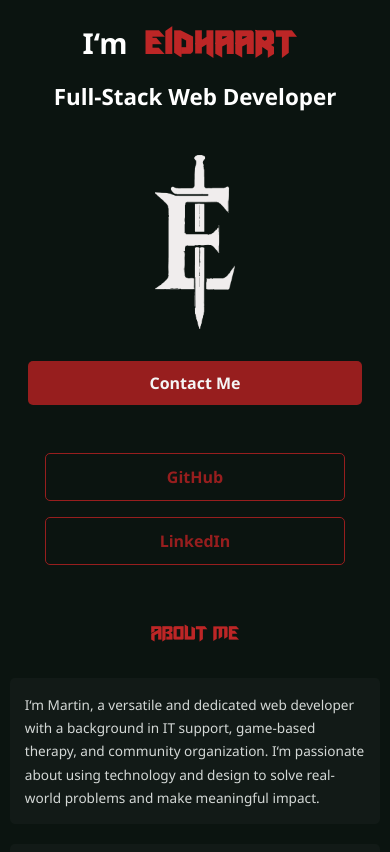
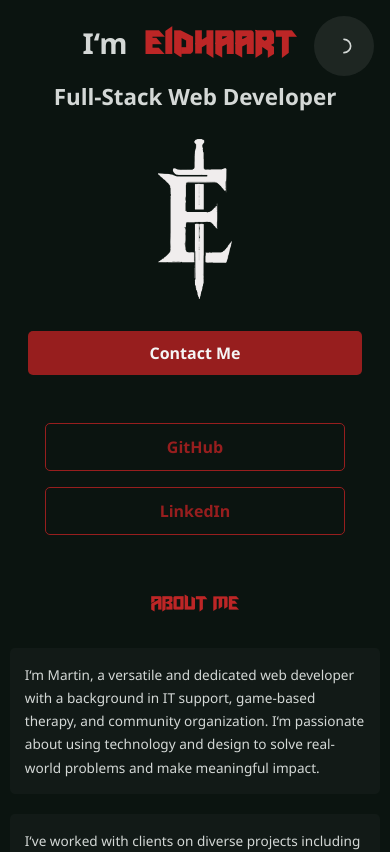
Before and after one commit to Eidhaart/EidhaartPortfolio, a Next.js app: page / in a window 390 px wide. Shown: the top 852 px of the page. Built offline with nearby package versions, Linux system fonts and the light colour scheme.

Commit message:
commit with mobile optimization

```diff
--- a/src/app/globals.css
+++ b/src/app/globals.css
@@ -28,6 +28,17 @@ body {
   --color-card-bg: #131a17; /* dark green-black for cards */
   --color-btn-text: #f5f5f5;
   --font-hero: "Orbitron", "Segoe UI", Tahoma, Geneva, Verdana, sans-serif;
+}
+
+[data-theme="light"] {
+  --color-bg: #f4f4f4;
+  --color-text: #1a1a1a;
+  --color-border: #ccc;
+  --color-muted: #e0e0e0;
+  --color-accent: #c62828; /* bold red */
+  --color-accent-hover: #b71c1c; /* darker red */
+  --color-card-bg: #ffffff;
+  --color-btn-text: #ffffff;
 }
 
 @font-face {
@@ -72,7 +83,7 @@ body {
 .intro-line {
   font-size: 2.5rem;
   font-weight: 700;
-  color: white;
+  color: var(--color-text);
   margin: 0;
 }
 
@@ -87,7 +98,7 @@ body {
 .intro-subtitle {
   font-size: 1.8rem;
   font-weight: 700;
-  color: white;
+  color: var(--color-text);
   margin-top: 0.5rem;
 }
 
@@ -114,20 +125,12 @@ body {
   min-width: 280px;
 }
 
-.hero-image-wrapper {
-  flex: 1;
-  display: flex;
-  justify-content: center;
-  align-items: center;
-  min-width: 280px;
-}
-
-.hero-image {
-  width: 240px;
-  height: auto;
-  border-radius: 20px;
+.eidhaart-logo {
+  height: 30rem;
+  width: auto;
   object-fit: contain;
-  transition: all 0.3s ease-in-out;
+  display: block;
+  transition: all 0.3s ease;
 }
 
 .header {
@@ -349,7 +352,7 @@ p {
 
 /* Keep this from earlier if you haven't added it yet */
 .skill-pill {
-  background-color: rgba(255, 255, 255, 0.05);
+  background-color: var(--color-card-bg);
   padding: 0.4rem 0.8rem;
   border-radius: 5px;
   font-size: 1.2rem;
@@ -440,7 +443,7 @@ p {
 }
 
 .footer-logo {
-  height: 36px;
+  height: 65px;
   width: auto;
   opacity: 0.9;
   display: block;
@@ -540,7 +543,7 @@ p {
   }
 
   .footer-logo {
-    height: 32px;
+    height: 65px;
   }
 
   .footer-content {
@@ -554,7 +557,7 @@ p {
   .intro-line {
     font-size: 1.8rem;
     font-weight: 700;
-    color: white;
+    color: var(--color-text);
     margin: 0;
   }
 
@@ -566,7 +569,7 @@ p {
   .intro-subtitle {
     font-size: 1.4rem;
     font-weight: 700;
-    color: white;
+    color: var(--color-text);
     margin-top: 0.5rem;
   }
 }
@@ -658,7 +661,7 @@ p {
   }
 
   .footer-logo {
-    height: 28px;
+    height: 45px;
   }
 
   .hero-links-split {
@@ -694,4 +697,54 @@ p {
     width: 100%;
     text-align: center;
   }
+
+  .eidhaart-logo {
+    height: 10rem;
+    width: auto;
+    object-fit: contain;
+    display: block;
+    transition: all 0.3s ease;
+  }
 }
+
+.theme-toggle {
+  position: fixed;
+  top: 1rem;
+  right: 1rem;
+  background: rgba(255, 255, 255, 0.08);
+  border: none;
+  border-radius: 50%;
+  width: 60px;
+  height: 60px;
+  display: flex;
+  align-items: center;
+  justify-content: center;
+  cursor: pointer;
+  z-index: 999;
+  transition: background 0.3s ease;
+}
+
+.theme-toggle:hover {
+  background: rgba(255, 255, 255, 0.15);
+}
+
+.theme-toggle .icon-wrapper {
+  display: flex;
+  align-items: center;
+  justify-content: center;
+  transition: transform 0.4s ease, opacity 0.3s ease;
+}
+
+.theme-toggle .sun {
+  transform: rotate(0deg);
+}
+
+.theme-toggle .moon {
+  transform: rotate(360deg);
+}
+
+.theme-toggle svg {
+  width: 20px;
+  height: 20px;
+  fill: var(--color-text);
+}
--- a/src/app/page.js
+++ b/src/app/page.js
@@ -4,6 +4,7 @@ import Projects from "@/components/Projects";
 import Skills from "@/components/Skills";
 import Contact from "@/components/Contact";
 import Footer from "@/components/Footer";
+import ThemeToggle from "@/components/ThemeToggle";
 
 export default function Home() {
   return (
@@ -13,6 +14,8 @@ export default function Home() {
         type="text/css"
         href="https://cdn.jsdelivr.net/gh/devicons/devicon@latest/devicon.min.css"
       />
+
+      <ThemeToggle />
 
       <Navbar />
 
--- a/src/components/Navbar.js
+++ b/src/components/Navbar.js
@@ -11,8 +11,9 @@ export default function Navbar() {
       <div className="hero-image-wrapper">
         <img
           src="/images/eidhaart-white.png"
-          alt="Eidhaart logotype"
-          className="hero-image"
+          alt="Eidhaart logo"
+          className="eidhaart-logo"
+          id="themeLogo"
         />
       </div>
     </nav>
--- /dev/null
+++ b/src/components/ThemeToggle.js
@@ -0,0 +1,57 @@
+"use client";
+import { useEffect, useState } from "react";
+
+export default function ThemeToggle() {
+  const [theme, setTheme] = useState("dark");
+
+  // Load saved theme on first render
+  useEffect(() => {
+    const savedTheme = localStorage.getItem("theme") || "dark";
+    setTheme(savedTheme);
+    document.documentElement.setAttribute("data-theme", savedTheme);
+
+    const logo = document.getElementById("themeLogo");
+    if (logo) {
+      logo.src =
+        savedTheme === "dark"
+          ? "/images/eidhaart-white.png"
+          : "/images/eidhaart-black.png";
+    }
+  }, []);
+
+  // Update theme and save to localStorage
+  const toggleTheme = () => {
+    const newTheme = theme === "dark" ? "light" : "dark";
+    setTheme(newTheme);
+    document.documentElement.setAttribute("data-theme", newTheme);
+    localStorage.setItem("theme", newTheme);
+
+    const logo = document.getElementById("themeLogo");
+    if (logo) {
+      logo.src =
+        newTheme === "dark"
+          ? "/images/eidhaart-white.png"
+          : "/images/eidhaart-black.png";
+    }
+  };
+
+  return (
+    <button
+      className="theme-toggle"
+      onClick={toggleTheme}
+      aria-label="Toggle Theme"
+    >
+      <span className={`icon-wrapper ${theme === "light" ? "sun" : "moon"}`}>
+        {theme === "dark" ? (
+          <svg viewBox="0 0 24 24">
+            <path d="M12 3a1 1 0 0 0 0 2 7 7 0 0 1 0 14 1 1 0 0 0 0 2 9 9 0 0 0 0-18z" />
+          </svg>
+        ) : (
+          <svg viewBox="0 0 24 24">
+            <path d="M6.76 4.84l-1.8-1.79-1.41 1.41 1.79 1.8 1.42-1.42zm10.48 0 1.8-1.79 1.41 1.41-1.79 1.8-1.42-1.42zM12 4a1 1 0 0 1 1 1v2a1 1 0 0 1-2 0V5a1 1 0 0 1 1-1zm0 14a1 1 0 0 1 1 1v2a1 1 0 0 1-2 0v-2a1 1 0 0 1 1-1zm8-6a1 1 0 0 1 1 1h2a1 1 0 0 1 0 2h-2a1 1 0 0 1-1-1 1 1 0 0 1 1-1zm-16 0a1 1 0 0 1 1 1H3a1 1 0 0 1 0-2h2a1 1 0 0 1 1 1zm12.24 7.76 1.8 1.79 1.41-1.41-1.79-1.8-1.42 1.42zM6.76 19.16l-1.8 1.79 1.41 1.41 1.8-1.79-1.41-1.41zM12 6a6 6 0 1 0 0 12A6 6 0 0 0 12 6z" />
+          </svg>
+        )}
+      </span>
+    </button>
+  );
+}
```
